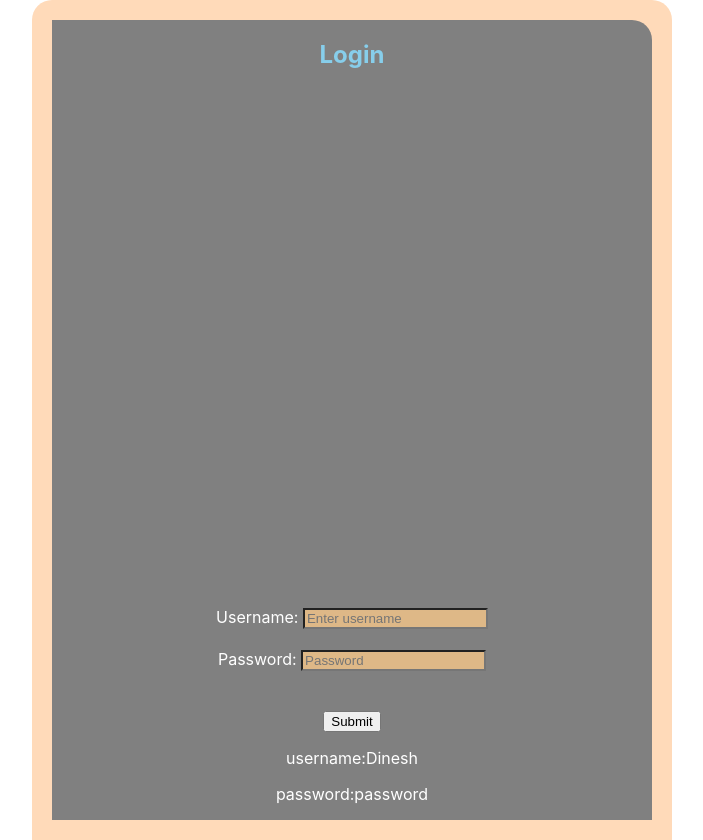
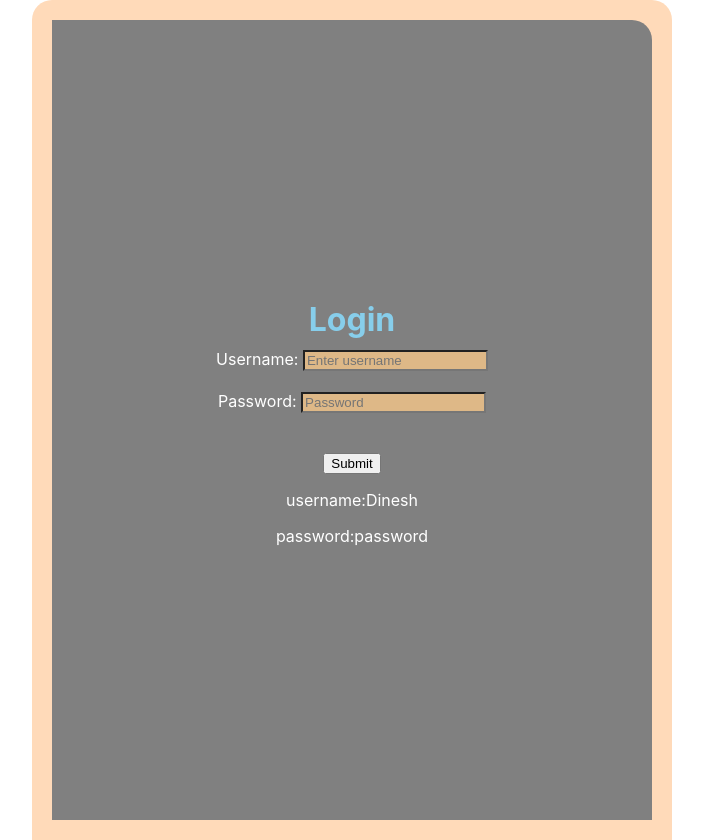
Before and after one commit to DineshKumarBathula/MobileFirst-_Application, a React (Create React App) app: page / in a window 1280 px wide. Shown: the whole page, without its empty margins (288-991 px from the left). Built offline with nearby package versions, Linux system fonts and the light colour scheme.

Commit message:
Update login page and css

```diff
--- a/src/App.css
+++ b/src/App.css
@@ -38,7 +38,7 @@
   margin-top: 20px;
   color: black;
   text-align: start;
-  border-radius: 20%;
+
   overflow-y: auto; /* Add this property to enable vertical scrolling */
   max-height: calc(100vh - 120px); /* Set maximum height to prevent overflow */
 }
@@ -67,17 +67,18 @@ td {
 }
 
 .header {
-  margin-bottom: auto;
+  margin-bottom: 10px; /* Adjust the margin to your preference */
   text-decoration: blink;
   color: skyblue;
 }
 
 .loginContainer {
   width: 100%;
+
   height: 100vh;
   display: flex;
   justify-content: center;
-  align-items: flex-center; /* Align items to the top */
+  align-items: center; /* Align items to the top */
   flex-direction: column;
   background-color: grey;
   border-top-right-radius: 20px;
--- a/src/App.js
+++ b/src/App.js
@@ -47,7 +47,7 @@ const App = () => {
     <div className='container'>
       {!isLoggedIn ? (
         <div className='loginContainer'>
-          <h2 className='header'>Login</h2>
+          <h1 className='header'>Login</h1>
           {error && <p className='error'>{error}</p>}
           <Form onSubmit={handleLogin}>
             <Form.Group controlId="formBasicEmail">
```
